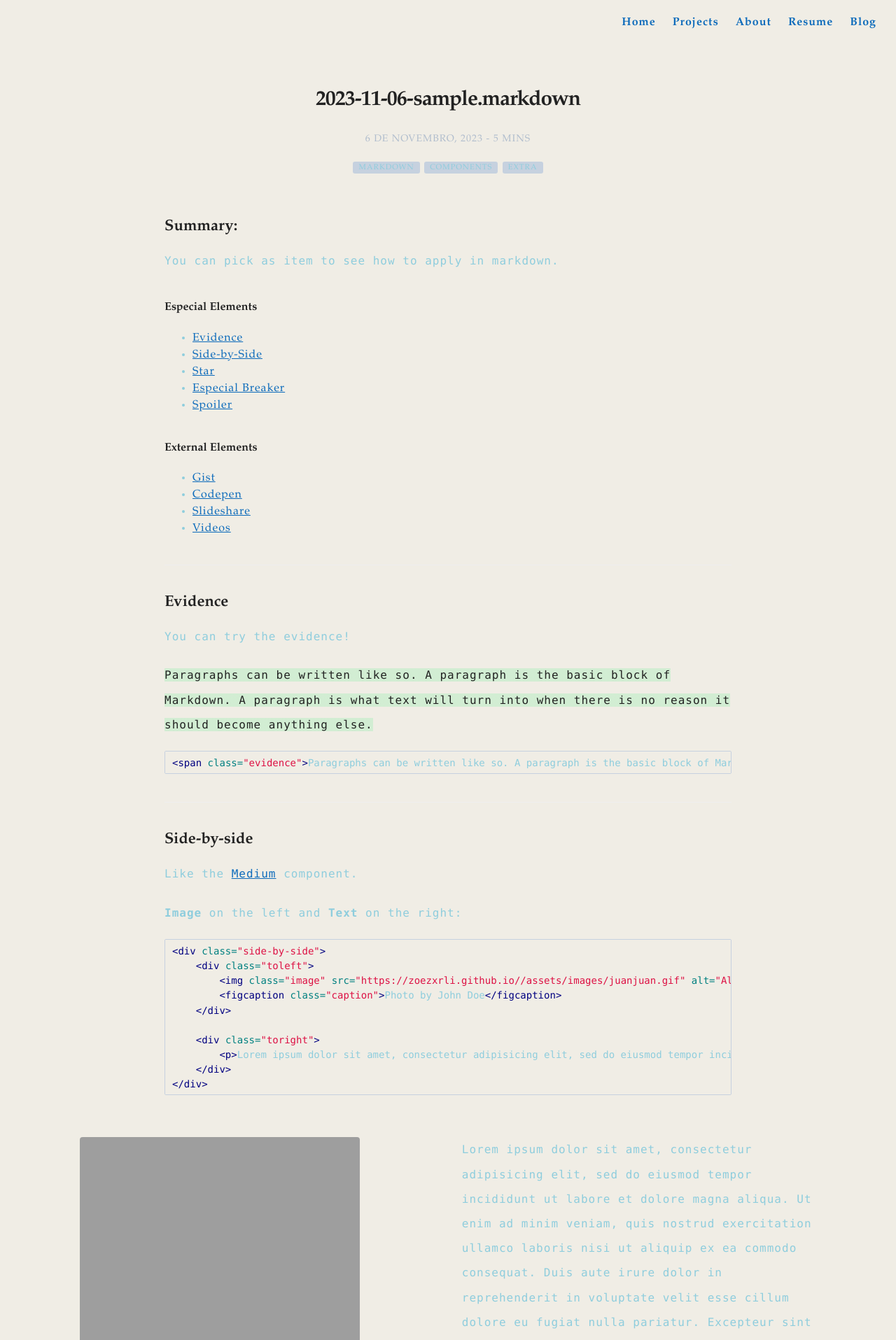
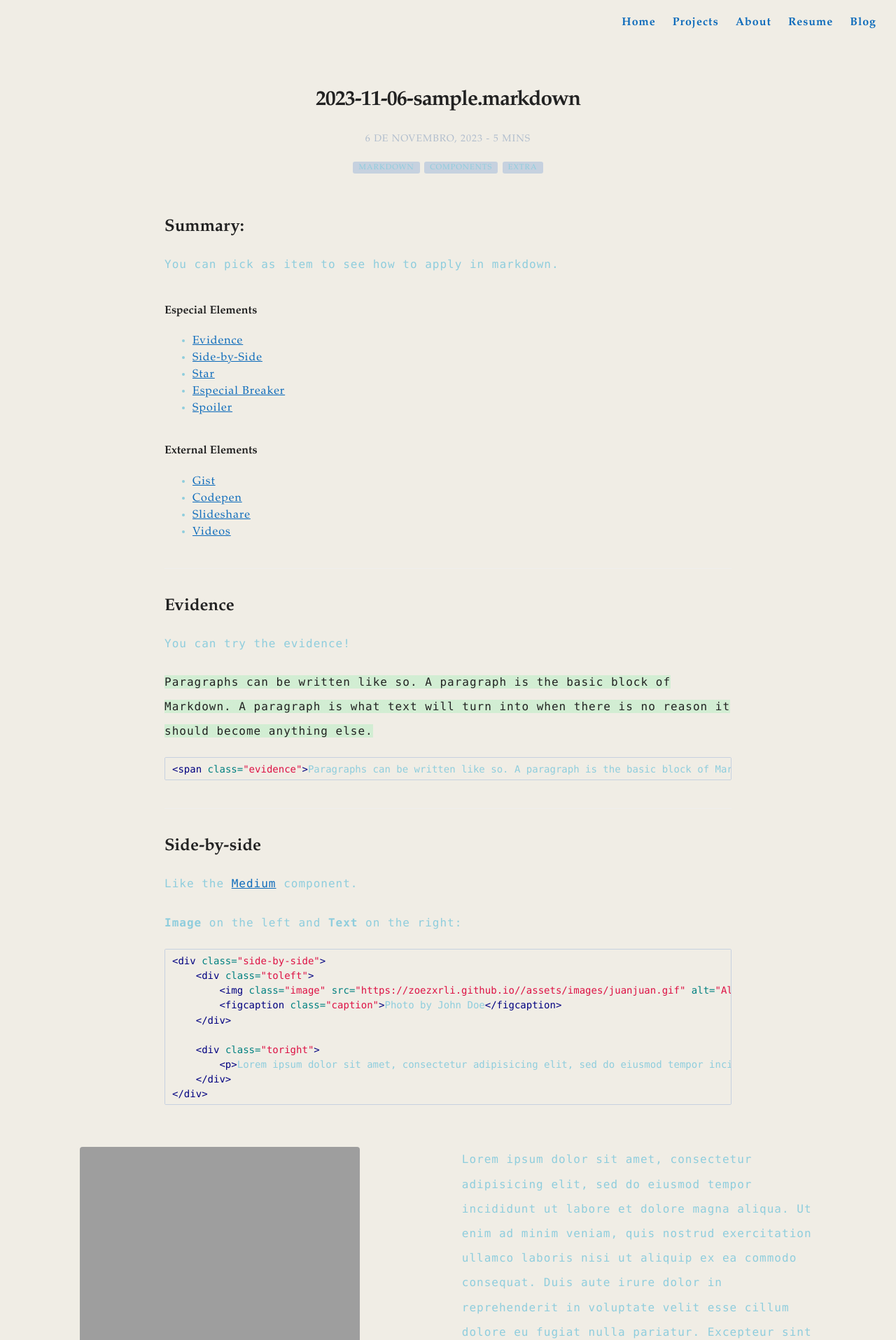
Before and after one commit to zoezxrli/zoezxrli.github.io, a Jekyll site: the page built from _posts/2023-11-06-sample.markdown, in a window 1280 px wide. Shown: the top 1915 px of the page at 70% size. Built offline with Jekyll 4.4.1, drawn with Linux system fonts in a browser that asks for light colours; nearby versions of some CDN libraries; comment, search, counter and statistics services are not loaded.

Commit message:
style edit

```diff
--- a/_sass/base/general.sass
+++ b/_sass/base/general.sass
@@ -19,7 +19,7 @@
 	font-weight: 700
 
 h2
-	font-size: 2.2rem
+	font-size: 2.4rem
 
 h3
 	font-size: 2rem
@@ -49,6 +49,14 @@
 	margin-bottom: 20px
 	letter-spacing: 1px
 	font-size: 1.6rem
+	font-family: Palatino
+z
+	line-height: 2.2
+	color: #3d5c6f
+	font-weight: 300
+	margin-bottom: 20px
+	letter-spacing: 1px
+	font-size: 1.2rem
 	font-family: Palatino
 
 t
```
